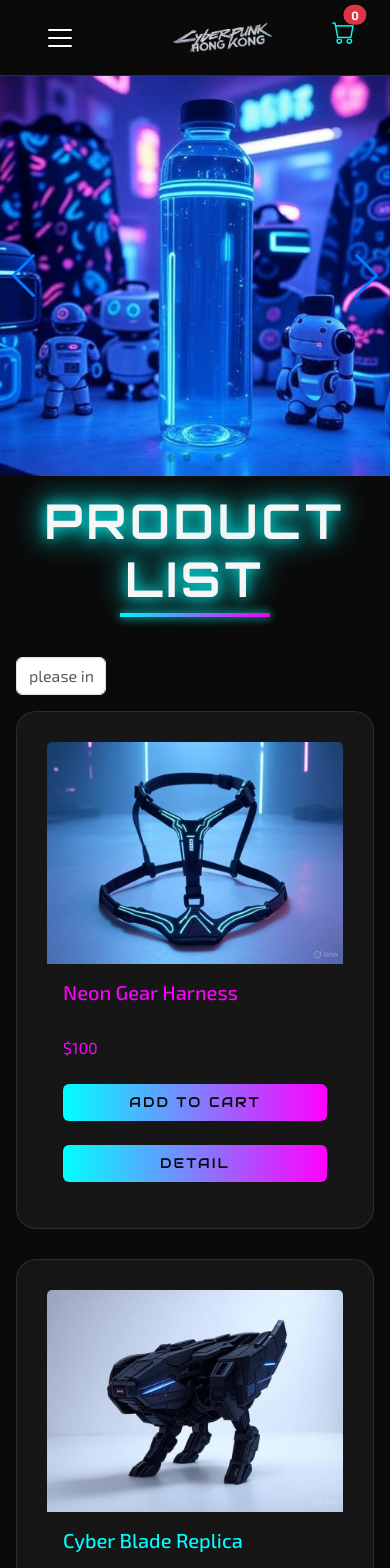
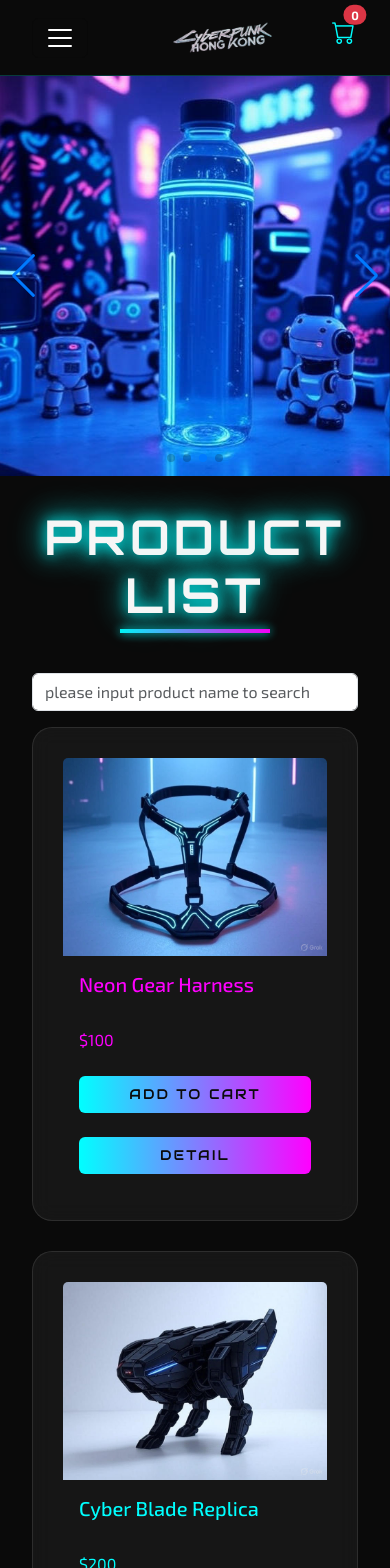
Before and after one commit to kevinauwai/react_themepark, a React (Vite) app: page /onlineshop in a window 390 px wide. Shown: the top 1568 px of the page. Built offline with nearby package versions, Linux system fonts and the light colour scheme.

Commit message:
update mobile size

```diff
--- a/src/components/Navmenu.jsx
+++ b/src/components/Navmenu.jsx
@@ -59,11 +59,13 @@ function Navmenu() {
         </Nav>
         </Navbar.Collapse>
         <div className="position-relative-cart">
+
               <i className="bi bi-cart fs-3"  onClick={()=>navigate('/cart')}></i>
             <span className="badge rounded-pill bg-danger position-absolute top-0 start-100 translate-middle">
               {count}
               <span className="visually-hidden">items in cart</span>
             </span>
+
           </div>
       </Container>
     </Navbar>
--- a/src/css/onlineshop.css
+++ b/src/css/onlineshop.css
@@ -24,7 +24,7 @@
   object-fit: cover;
 }
 .onlineshop_productlist{
-    padding: 1rem;
+    padding: 2rem;
 }
 .onlineshop_productlist .card{
    background: var(--bg-glass);
@@ -262,6 +262,7 @@
   }
   .onlineshop_cart_item{
     flex-direction: column;
+    gap:1rem;
     img{
       width: 100%;
     }
@@ -269,4 +270,11 @@
   .onlineshop_cart_info{
     width: 100%;
   }
+  .glass-card{
+    width: 100%;
+  }
+  .input-group{
+    width: 100% !important;
+  }
+
 }
--- a/src/pages/shop/Cart.jsx
+++ b/src/pages/shop/Cart.jsx
@@ -47,12 +47,13 @@ import React, { useState } from 'react'
                       </h3>
 
                         ${item.price.toFixed(2)} x {item.quantity}
-                        <InputGroup className="onlineshop_cart_item_center mb-3">
+                        <InputGroup className="onlineshop_cart_item_center mb-3 w-100">
                         <Button variant="outline-secondary" onClick={()=>increase(item)}  id="button-addon1">
                           +
                         </Button>
                         <Form.Control
-                          aria-label="Example text with button addon"
+                        className="search"
+                          aria-label="search"
                           aria-describedby="basic-addon1"
                           value={item.quantity}
                         />
--- a/src/pages/shop/OnlineShop.jsx
+++ b/src/pages/shop/OnlineShop.jsx
@@ -48,11 +48,12 @@ const OnlineShop = () => {
 
       </Swiper>
    </div>
-   <div className='onlineshop_productlist'>
+   <div className='onlineshop_productlist container'>
     <h2 className='section-title'>Product List</h2>
     <InputGroup className="mb-3 w-25 ">
                         <Form.Control
-                          aria-label="Example text with button addon"
+                        className='search'
+                          aria-label="search"
                           aria-describedby="basic-addon1"
                           placeholder="please input product name to search"
                           onChange={(e) => handleChange(e.target.value)}
--- a/src/pages/shop/ProductDetail.jsx
+++ b/src/pages/shop/ProductDetail.jsx
@@ -11,8 +11,6 @@ import {useDispatch,useSelector} from 'react-redux';
 import {clearCart,addToCart,removeFromCart} from '../../store/cartSlice';
 // Import Swiper React components
 import { Swiper, SwiperSlide } from 'swiper/react';
-
-
 // Import Swiper styles
 import 'swiper/css';
 import 'swiper/css/free-mode';
@@ -132,7 +130,7 @@ const ProductDetail = () => {
                           +
                         </Button>
                         <Form.Control
-                          aria-label="Example text with button addon"
+                          aria-label="input number"
                           aria-describedby="basic-addon1"
                           value={qty}
                         />
```
